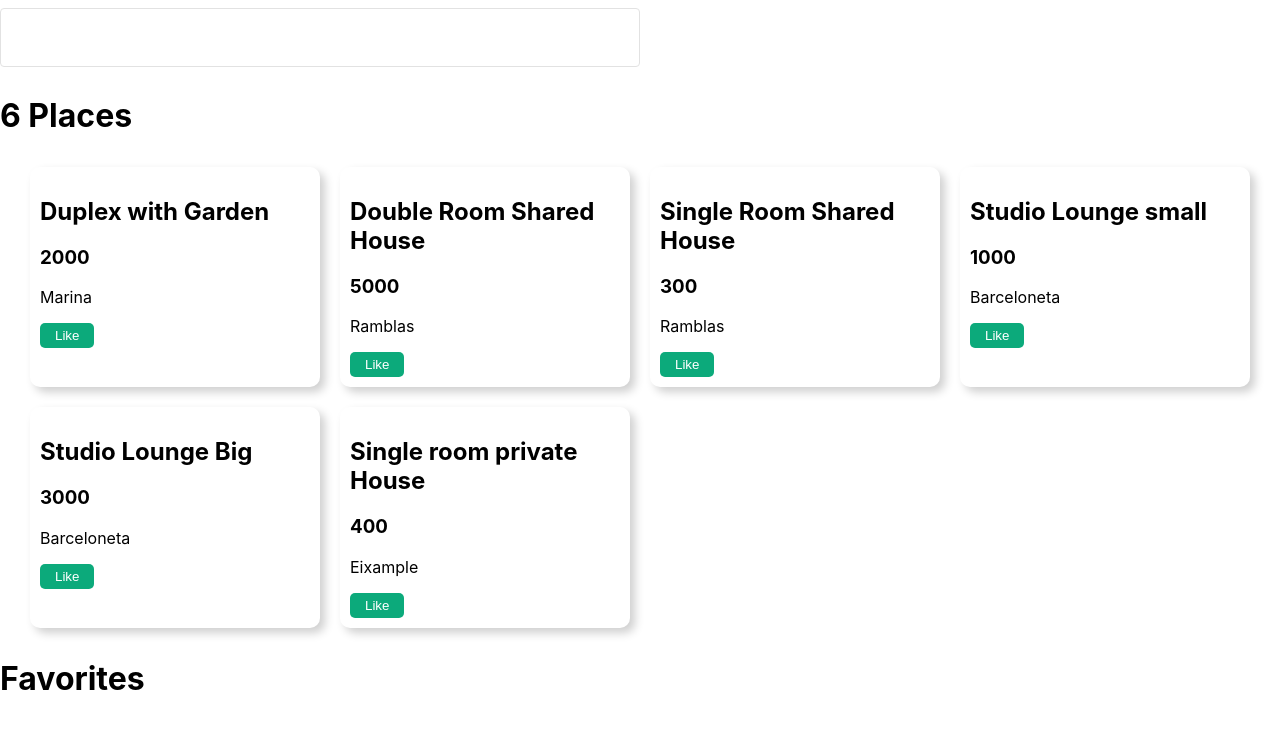
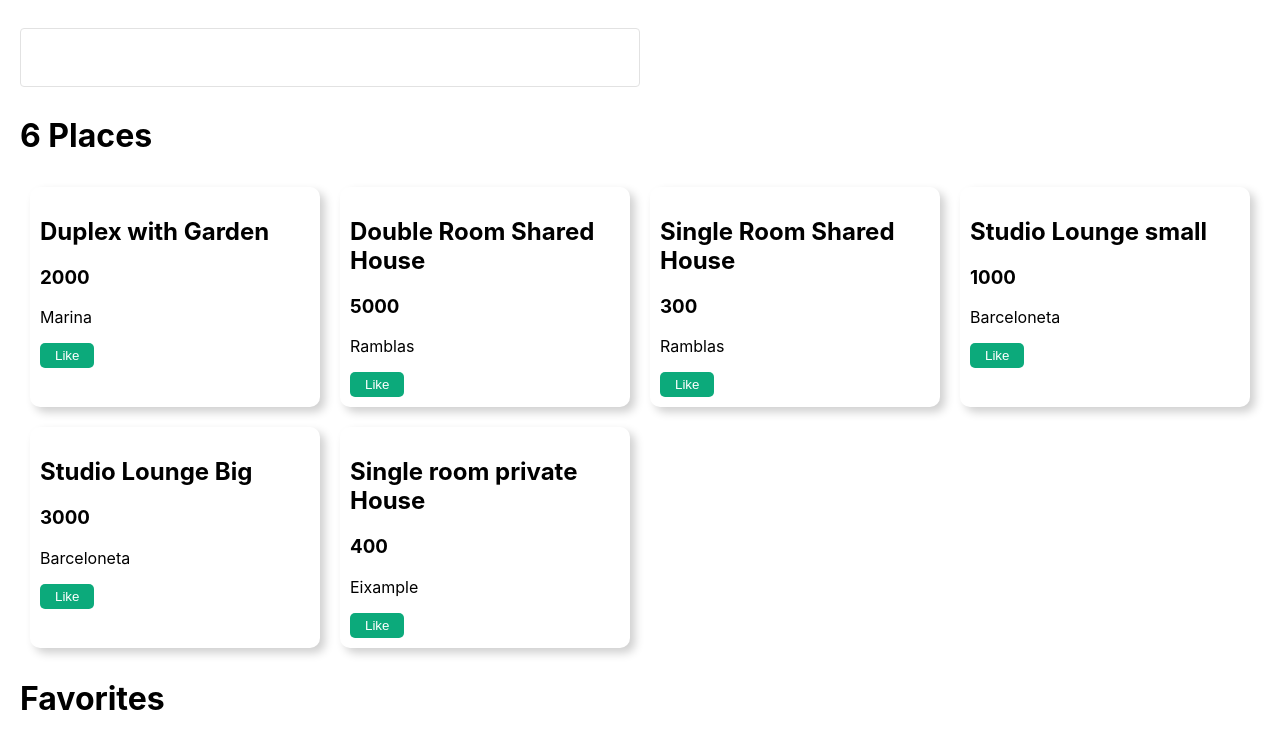
Before and after one commit to lydialawli/k-06-react, a React (Create React App) app in the folder 060101/: page / in a window 1280 px wide. Shown: the top 748 px of the page. Built offline with nearby package versions, Linux system fonts and the light colour scheme.

Commit message:
fixed favourite and almost finished with search

```diff
--- a/060101/src/components/Favorites.js
+++ b/060101/src/components/Favorites.js
@@ -1,14 +1,22 @@
 import React from 'react'
 import '../styles/Favorites.css'
+import Thumbnail from '../components/Thumbnail.js'
 
 
 class Favorites extends React.Component {
 
     render() {
 
-        return <div className="favorites">
-            {this.props.card}
-        </div>
+        return (
+            <div className="favorites">
+                {this.props.places.map((p, i) => {
+                    return (
+                        <Thumbnail key={i} place={p} index={i} like={() => this.props.like(p.id)} />
+                    )
+                })
+                }
+            </div>
+        )
     }
 
 }
--- a/060101/src/components/Places.js
+++ b/060101/src/components/Places.js
@@ -5,92 +5,104 @@ import Thumbnail from '../components/Thumbnail.js'
 import Search from '../components/Search.js'
 
 class Places extends React.Component {
+    componentWillReceiveProps() {
+        let favouritePlaces = this.statefavouritePlaces.filter(e => e.liked)
+        this.setState({ favouritePlaces })
+    }
+
     state = {
         places: [
             {
                 title: 'Duplex with Garden',
                 price: 2000,
                 location: 'Marina',
-                button: 'Like'
+                id: 0,
+                liked: false
             },
             {
                 title: 'Double Room Shared House',
                 price: 5000,
                 location: 'Ramblas',
-                button: 'Like'
+                id: 1,
+                liked: false
             },
             {
                 title: 'Single Room Shared House',
                 price: 300,
                 location: 'Ramblas',
-                button: 'Like'
+                id: 2,
+                liked: false
             },
             {
                 title: 'Studio Lounge small',
                 price: 1000,
                 location: 'Barceloneta',
-                button: 'Like'
+                id: 3,
+                liked: false
             },
             {
                 title: 'Studio Lounge Big',
                 price: 3000,
                 location: 'Barceloneta',
-                button: 'Like'
+                id: 4,
+                liked: false
             },
             {
                 title: 'Single room private House',
                 price: 400,
                 location: 'Eixample',
-                button: 'Like'
+                id: 5,
+                liked: false
             },
         ],
-    }
-
-    filterNavs = () => {
-        let likedPlaces = this.state.places.filter(e => e.button ==='Unlike')
-
-        return likedPlaces.map(e => {
-            return {
-                title: e.title,
-                price: e.price,
-                location: e.location,
-                like: true,
-                button: 'Unlike'
-            }
-        })
+        favouritePlaces: []
     }
 
 
-    like = (ind, like) => {
+
+    like = (id) => {
         let places = this.state.places
+        let element = places.find(e => e.id === id)
+        let favouritePlaces = this.state.favouritePlaces
 
-        like==='Like' ?  places[ind].button='Unlike' : places[ind].button='Like'
+        element.liked = !element.liked
 
-        this.setState({places})
+        if (element.liked) {
+            if (!favouritePlaces.find(e => e.id === id))
+                favouritePlaces.push(element)
+        }
+        else {
+            favouritePlaces = favouritePlaces.filter(e => e.id !== id)
+        }
 
+        this.setState({ places, favouritePlaces })
+        console.log('added fav', favouritePlaces)
+    }
+
+    filterPlaces = (text) => {
+        let places = this.state.places.filter(e =>
+            e.title.includes(text) )
+
+
+        this.setState({ places })
+        console.log('parent',text)
     }
 
 
     render() {
         return (
             <div>
-                <Search />
+                <Search textValue={this.filterPlaces} />
                 <h1>{this.state.places.length} Places</h1>
                 <div className="allPlacesShown">
                     {this.state.places.map((p, i) => {
                         return (
-                            <Thumbnail key={i} place={p} index={i}  like={this.like} button={p.button}/>
+                            <Thumbnail key={i} place={p} index={i} like={this.like} />
                         )
                     })}
                 </div>
                 <h1>Favorites</h1>
-                <Favorites card={this.filterNavs().map((p, i) => {
-                    return (
-                        <Thumbnail key={i} place={p} index={i}  like={this.like}  button={p.button}/>
-                    )
-                })}>
-
-                </Favorites>
+                <Favorites places={this.state.favouritePlaces} like={this.like} />
 
             </div>
         )
--- a/060101/src/components/Search.js
+++ b/060101/src/components/Search.js
@@ -5,8 +5,13 @@ import '../styles/Search.css'
 
 class Search extends React.Component {
 
-    render(){
-        return <input className={'input'} type={'text'}></input>
+    handleChange = (event) => {
+        this.props.textValue(event.target.value)
+    }
+
+    render() {
+        return <input  className={'input'} type={'text'} onChange={this.handleChange}
+        ></input>
     }
 
 
--- a/060101/src/components/Thumbnail.js
+++ b/060101/src/components/Thumbnail.js
@@ -3,37 +3,19 @@ import '../styles/Thumbnail.css'
 
 class Thumbnail extends React.Component {
 
-    // state = {
-    //     liked: true,
-    //     button: 'Unlike',
-    // }
-
-    // changeLiked = () => {
-    //     if (this.state.liked) {
-    //         this.setState({
-    //             liked: false,
-    //             button: 'Unlike'
-    //         })
-    //         this.props.like(this.props.index,true)
-
-    //     } else {
-    //         this.setState({
-    //             liked: true,
-    //             button: 'Like',
-    //         })
-    //         this.props.like(this.props.index,false)
-    //     }
-
-    //     // console.log(this.state.liked)
-    // }
 
     passToParent = () => {
-        this.props.like(this.props.index, this.props.button)
+        this.props.like( this.props.place.id)
     }
 
-    getLike = (Like) => {
-        return Like === 'Like' ? 'liked' : 'unliked'
+    getLike = (liked) => {
+        return !liked ? 'liked' : 'unliked'
     }
+
+    getButtonText = (liked) => {
+        return !liked ? 'Like' : 'Unlike'
+    }
+
 
     render() {
         return (
@@ -41,7 +23,9 @@ class Thumbnail extends React.Component {
                 <h2>{this.props.place.title}</h2>
                 <h3>{this.props.place.price}</h3>
                 <p>{this.props.place.location}</p>
-                <button className={this.getLike(this.props.button)} onClick={this.passToParent}>{this.props.button}</button>
+                <button className={this.getLike(this.props.place.liked)} onClick={this.passToParent}>
+                    {this.getButtonText(this.props.place.liked)}
+                </button>
             </div>
         )
     }
--- a/060101/src/styles/Places.css
+++ b/060101/src/styles/Places.css
@@ -1,5 +1,8 @@
 .allPlacesShown {
     display:grid;
     grid-template-columns: 1fr 1fr 1fr 1fr;
+}
+
+body {
     margin: 20px;
 }
```
